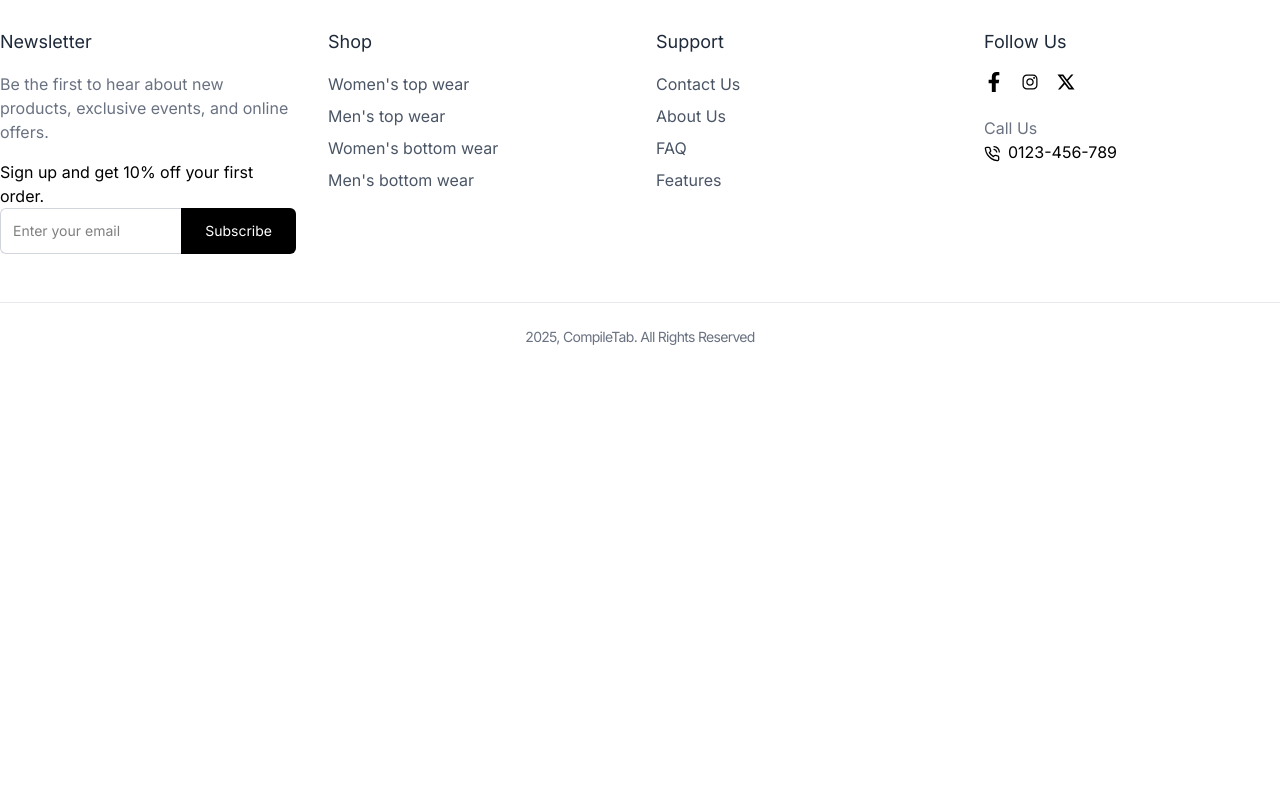
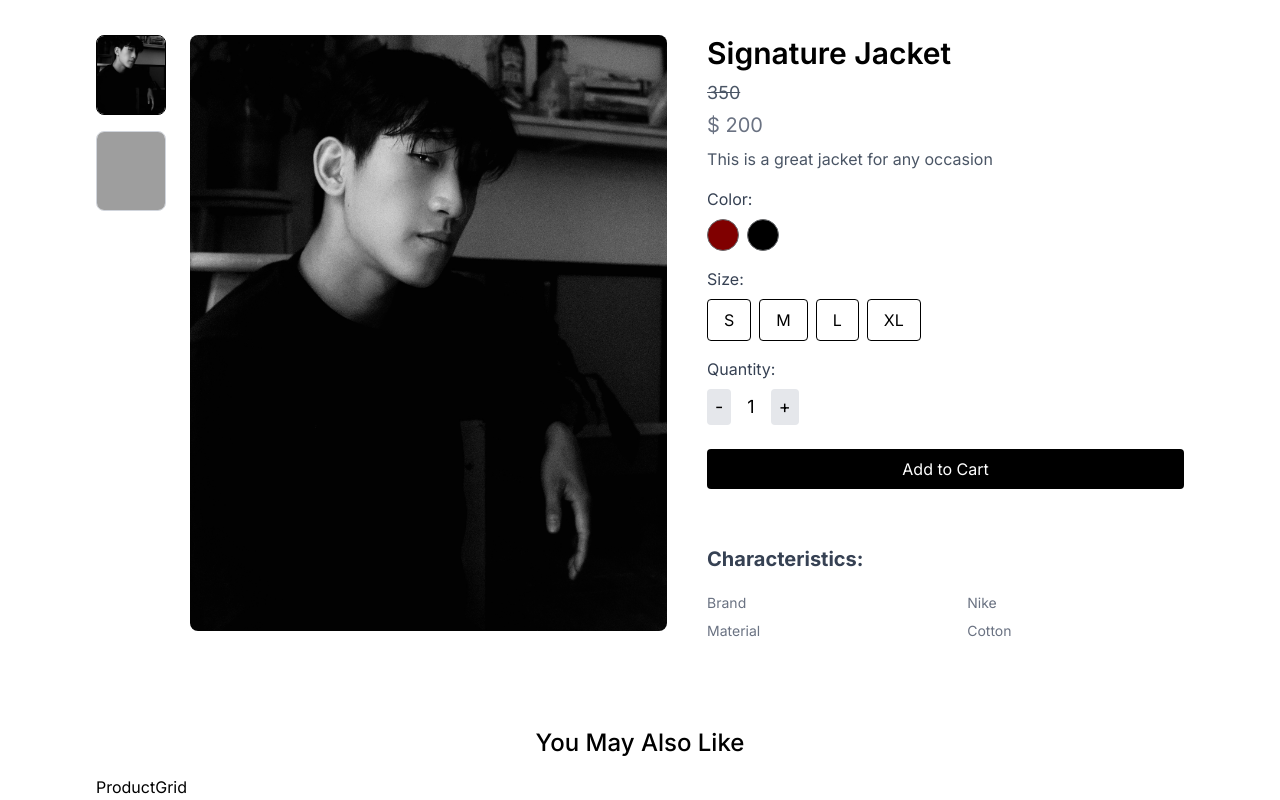
Before and after one commit to khushigoel0101/project, a React (Vite) app in the folder frontend/: page / in a window 1280 px wide. Shown: the part 2540-3340 px from the top of the page. Before the commit the page ends 2935 px from the top, so only its background shows below. Built offline with nearby package versions, Linux system fonts and the light colour scheme; grey boxes are pictures that could not be loaded.

Commit message:
Add Sonner for toast notifications and implement ProductDetails component

```diff
--- a/frontend/package.json
+++ b/frontend/package.json
@@ -18,6 +18,7 @@
     "react-dom": "^19.1.0",
     "react-icons": "^5.5.0",
     "react-router-dom": "^7.6.2",
+    "sonner": "^2.0.5",
     "tailwindcss": "^4.1.9"
   },
   "devDependencies": {
--- a/frontend/src/App.jsx
+++ b/frontend/src/App.jsx
@@ -1,10 +1,12 @@
 import { BrowserRouter, Routes, Route } from "react-router-dom"
 import UserLayout from "./components/Layout/UserLayout.jsx"
 import Home from "./pages/Home.jsx"
+import {Toaster} from "sonner"
 
 const App = () => {
   return (
     <BrowserRouter>
+    <Toaster position="top-right" />
     <Routes>
       <Route path="/" element={<UserLayout /> }>
       <Route index element={<Home />} />
--- a/frontend/src/components/products/ProductDetails.jsx
+++ b/frontend/src/components/products/ProductDetails.jsx
@@ -1,13 +1,216 @@
+import React,{ useEffect, useState } from "react"
+import { toast } from "sonner"
+import mensCol from '../../assets/ha-nguy-n-y1LlQ49Thko-unsplash.jpg';
+import womenCol from '../../assets/alina-bordunova-HgN5CqM6qkQ-unsplash.jpg';
+import ProductGrid from "./ProductGrid";
+
 const selectedProduct = {
     name: "Signature Jacket",
     price: 200,
     originalPrice: 350,
-    description: "This is a great jacket for any occasion"
+    description: "This is a great jacket for any occasion",
     brand: "Nike",
     material: "Cotton",
     colors: ["Red", "Black"],
+    sizes: ["S", "M", "L", "XL"],
     images: [{
-        url: "https://example.com/image1.jpg",
+        url: mensCol,
         altText: "Signature"
-    }]
+    },
+    {
+        url: womenCol,
+        altText: "Signature 2"
+    }
+  ]
 }
+
+const similarProducts = [
+    {
+        _id : 1,
+        name: "Product 1",
+        price: 100,
+        images: [{
+            url: mensCol,
+        }],
+    },
+    {
+        _id : 2,
+        name: "Product 2",
+        price: 150,
+        images: [{
+            url: womenCol,
+            }],
+        },
+]
+
+const ProductDetails = () => {
+    const [mainImage, setmainImage] = useState("")
+    const [selectedSize, setSelectedSize] = useState("");
+    const [selectedColor, setSelectedColor] = useState("");
+    const [quantity, setSelectedQuantity] = useState(1);
+    const [isButtonDisabled, setIsButtonDisabled] = useState(false);
+    useEffect(()=>{
+        if(selectedProduct?.images?.length> 0 ) {
+             setmainImage(selectedProduct.images[0].url);
+        }
+    },[selectedProduct])
+
+    const handleQuantityChange = (action) => {
+        if(action == "plus") setSelectedQuantity((prev) => prev + 1)
+        if(action == "minus") setSelectedQuantity((prev) => prev - 1)
+    }
+
+    const handleAddToCart = () => {
+        if(!selectedSize || !selectedColor) {
+            toast.error("Please select a size and color before adding to cart.",{
+            duration: 1000,
+        })
+        return;
+        }
+      setIsButtonDisabled(true);
+
+      setTimeout(() => {
+        toast.success("Product added to cart",{
+            duration: 1000,
+        })
+        setIsButtonDisabled(false);
+      }, 500)
+
+    }
+
+    return (
+        <div className="p-6">
+            <div className="max-w-6xl mx-auto bg-white p-8 rounded-lg">
+                <div className="flex flex-col md:flex-row">
+                    {/* Left thumbnails */}
+                    <div className="hidden md:flex flex-col space-y-4 mr-6">
+                        {selectedProduct.images.map((image,index) => (
+                            <img
+                            key = {index}
+                            src = {image.url}
+                            alt = {image.altText || `Thumbnail ${index}`}
+                            className={`w-20 h-20 object-cover rounded-lg cursor-pointer border ${mainImage ===
+                                image.url? "border-black" : "border-gray-300"}`}
+                            onClick={() => setmainImage(image.url)}
+                            />
+                        ))}
+                    </div>
+                    {/*Main Image */}
+                    <div className="md:w-1/2">
+                    <div className="mb-4">
+                        <img
+                        src={mainImage}
+                        alt="Main Product"
+                        className="w-full h-auto object-cover rounded-lg"/>
+                    </div>
+                    </div>
+                    {/*Mobile Thumbnail */}
+                    <div className="md:hidden flex overscroll-x-scroll space-x-4 mb-4">
+                        {selectedProduct.images.map((image,index) => (
+                            <img
+                            key = {index}
+                            src = {image.url}
+                            alt = {image.altText || `Thumbnail ${index}`}
+                            className={`w-20 h-20 object-cover rounded-lg cursor-pointer border ${mainImage ===
+                                image.url? "border-black" : "border-gray-300"}`}
+                            onClick= {() => setmainImage(image.url)}
+                            />
+                        ))}
+                    </div>
+                    {/* right side */}
+                    <div className="md:w-1/2 md:ml-10">
+                    <h1 className="text-2xl md:text-3xl font-semibold mb-2">
+                        {selectedProduct.name}
+                    </h1>
+
+                    <p className="text-lg text-gray-600 mb-1 line-through">
+                        {selectedProduct.originalPrice && `${selectedProduct.originalPrice}`}
+                    </p>
+                    <p className="text-xl text-gray-500 mb-2">
+                        $ {selectedProduct.price}
+                    </p>
+                    <p className="text-gray-600 mb-4">{selectedProduct.description}</p>
+
+                    <div className="mb-4">
+                        <p className="text-gray-700">Color:</p>
+                        <div className="flex gap-2 mt-2">
+                            {selectedProduct.colors.map((color)=>(
+                                <button
+                                key = {color}
+                                onClick={()=> setSelectedColor(color)}
+                                className={`w-8 h-8 rounded-full border ${
+                                selectedColor === color ? "border-black" : "border-gray-300"}`}
+                                style={{
+                                    backgroundColor: color.toLowerCase(),
+                                    filter: "brightness(0.5)"
+                                }}
+                                ></button>
+                            ))}
+                        </div>
+                    </div>
+
+                    <div className="mb-4">
+                        <p className="text-gray-700">Size:</p>
+                        <div className="flex gap-2 mt-2">
+                            {selectedProduct.sizes.map((size)=> (
+                                <button key={size}
+                                 onClick={() => setSelectedSize(size)}
+                                 className={`px-4 py-2 rounded border ${
+                                    selectedSize === size ? "bg-black text-white" : ""}`}>
+                                    {size}
+                                </button>
+                            ))}
+                        </div>
+                    </div>
+
+                    <div className="mb-6">
+                        <p className="text-gray-700">Quantity:</p>
+                        <div className="flex items-center space-x-4 mt-2">
+                            <button
+                            onClick = {() => handleQuantityChange("minus")}
+                            className="px-2 py-1 bg-gray-200 rounded text-lg">
+                                -
+                            </button>
+                            <span className="text-lg">{quantity}</span>
+                            <button
+                            onClick={() => handleQuantityChange("plus")}
+                            className="px-2 py-1 bg-gray-200 rounded text-lg">
+                                +
+                            </button>
+                        </div>
+                    </div>
+
+                    <button
+                      onClick={handleAddToCart}
+                     className={`bg-black text-white py-2 px-6 rounded w-full mb-4 ${
+                        isButtonDisabled ? "opacity-50 cursor-not-allowed" : "hover:bg-gray-800"}`}>
+                        {isButtonDisabled ? "Adding..." : "Add to Cart"}
+                    </button>
+
+                    <div className="mt-10 text-gray-700">
+                        <h3 className="text-xl font-bold mb-4">Characteristics:</h3>
+                        <table className="w-full text-left text-sm text-gray-500">
+                            <tbody>
+                                <tr>
+                                    <td className="py-1">Brand</td>
+                                    <td className="py-1">{selectedProduct.brand}</td>
+                                </tr>
+                                <tr>
+                                    <td className="py-1">Material</td>
+                                    <td className="py-1">{selectedProduct.material}</td>
+                                </tr>
+                            </tbody>
+                        </table>
+                    </div>
+                </div>
+                </div>
+                <div className="mt-20">
+                    <h2 className="text-2xl text-center font-medium mb-4">You May Also Like</h2>
+                    <ProductGrid product={similarProducts} />
+                </div>
+            </div>
+        </div>
+    )
+}
+
+export default ProductDetails;
--- /dev/null
+++ b/frontend/src/components/products/ProductGrid.jsx
@@ -0,0 +1,9 @@
+import React from 'react'
+
+const ProductGrid = () => {
+  return (
+    <div>ProductGrid</div>
+  )
+}
+
+export default ProductGrid
--- a/frontend/src/pages/Home.jsx
+++ b/frontend/src/pages/Home.jsx
@@ -2,6 +2,7 @@ import React from 'react';
 import Hero from '../components/Layout/Hero';
 import GenderCollectionSection from '../components/products/GenderCollectionSection';
 import NewArrivals from '../components/products/NewArrivals';
+import BestSellers from '../components/products/ProductDetails';
 
 const Home = () => {
   return (
@@ -11,6 +12,7 @@ const Home = () => {
       <NewArrivals />
 
       <h2 className='text-3xl text-center font-bold mb-4'>Best Seller</h2>
+      <BestSellers />
     </div>
   );
 };
```
Also changed, not shown: 1 other file (tests, documents, lock files or other folders).
